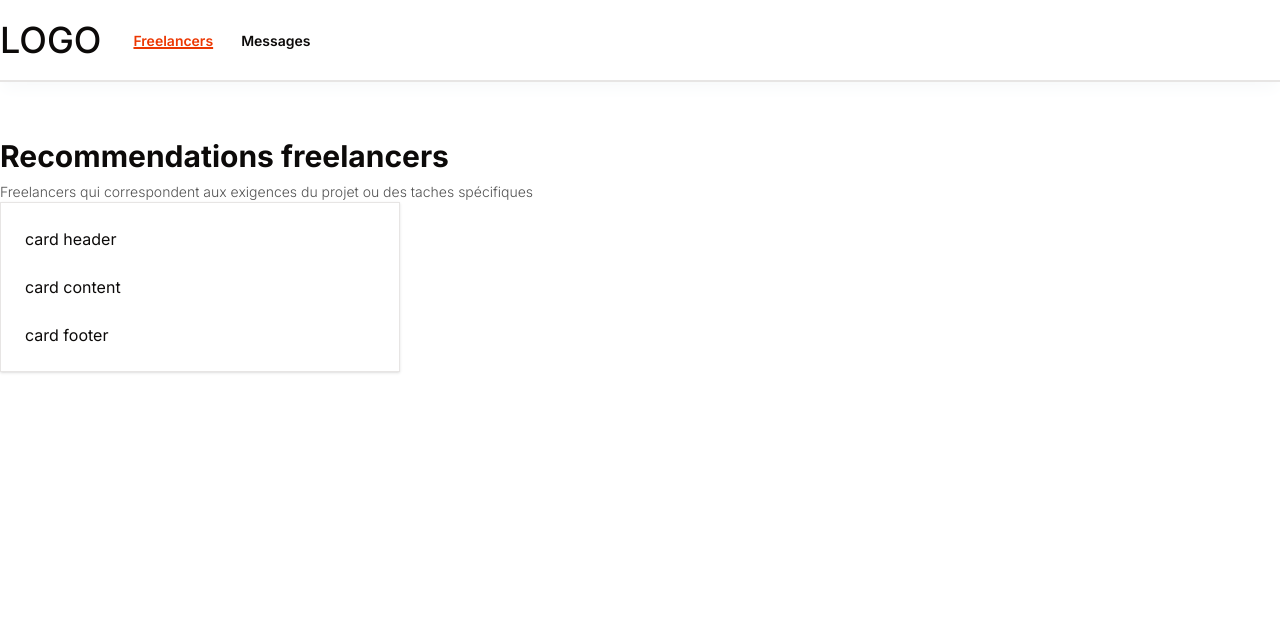
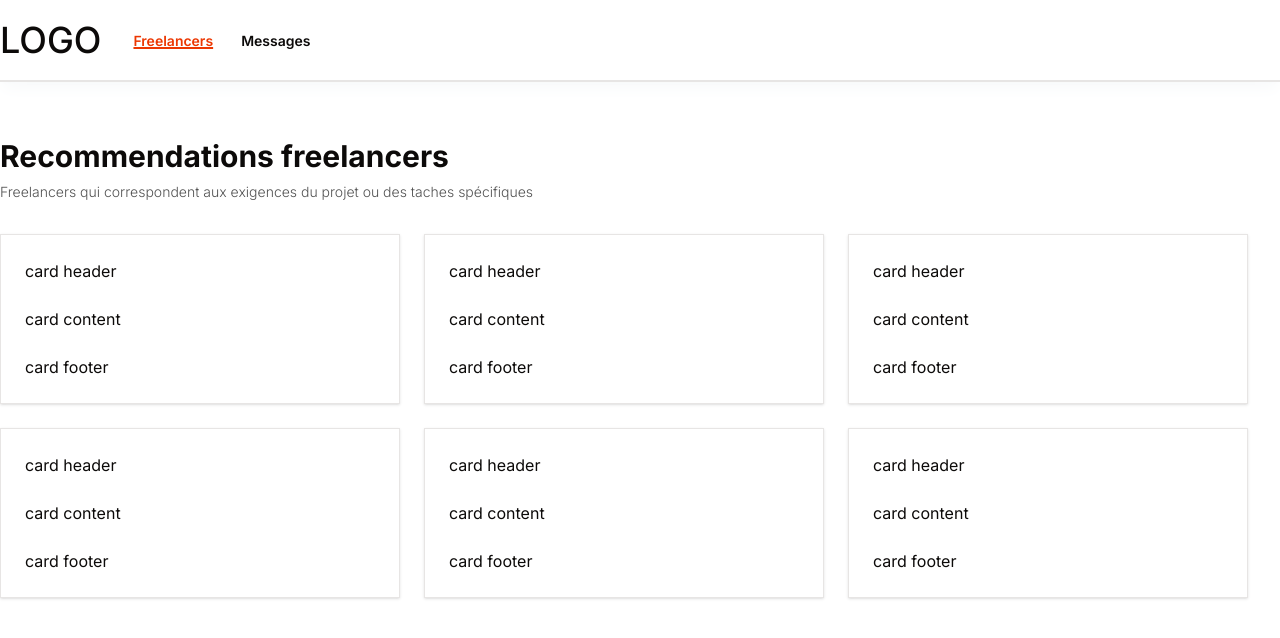
Before and after one commit to meddhiaka/freelancer-recommendation-platform, a Next.js app: page / in a window 1280 px wide. Shown: the top 638 px of the page. Built offline with nearby package versions, Linux system fonts and the light colour scheme.

Commit message:
feat: mapping freelancer cards mockup

```diff
--- a/app/page.tsx
+++ b/app/page.tsx
@@ -1,4 +1,6 @@
 import { FreelancerCard } from "@/components/freelancer-card";
+import freelancerCards from "@/mockup/freelancerPageMockup";
+
 
 export default function Home() {
   return (
@@ -7,8 +9,13 @@ export default function Home() {
         <h2 className="font-bold text-3xl">Recommendations freelancers</h2>
         <p className="font-light text-neutral-600 text-sm">Freelancers qui correspondent aux exigences du projet ou des taches spécifiques</p>
       </section>
-      <section>
-        <FreelancerCard />
+      <section className="my-8 flex flex-wrap gap-x-6 gap-y-6">
+        {
+          freelancerCards.map(e => (
+            <FreelancerCard key={e.id} freelancer={e} />
+          ))
+        }
+
       </section>
     </main>
   );
```
